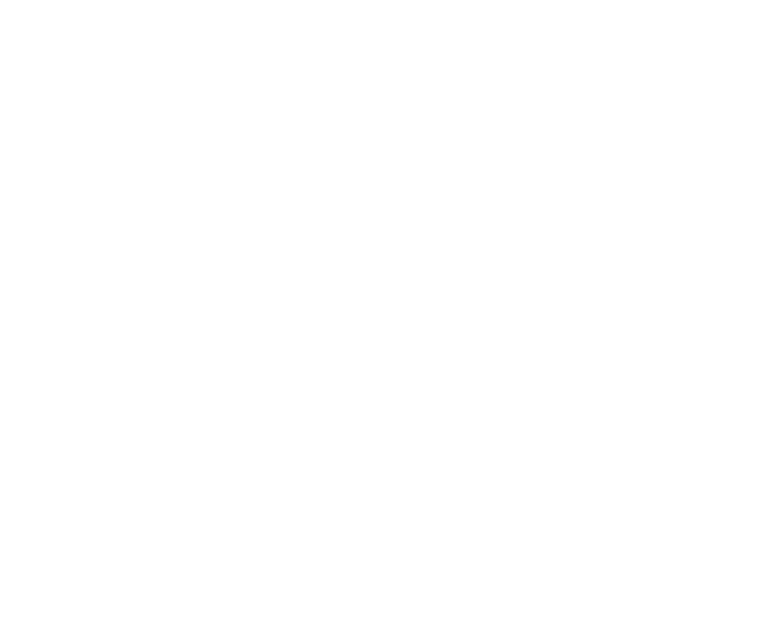
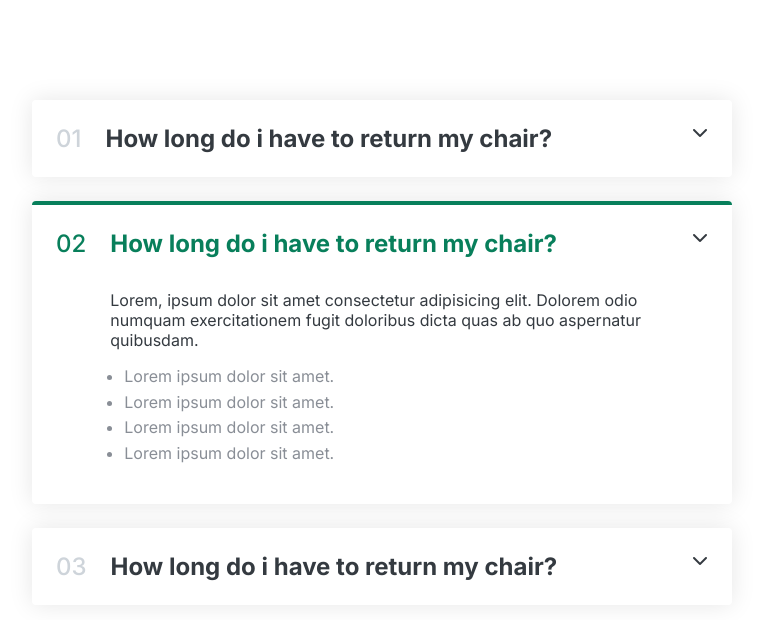
Before and after one commit to kemalaydik/htmlComponents, a plain HTML site: page index.html in a window 1280 px wide. Shown: the whole page, without its empty margins (258-1021 px from the left). Drawn offline with Linux system fonts and the light colour scheme.

Commit message:
accordion v1

```diff
--- a/index.html
+++ b/index.html
@@ -9,10 +9,38 @@
   <link rel="preconnect" href="https://fonts.googleapis.com">
   <link rel="preconnect" href="https://fonts.gstatic.com" crossorigin>
   <link href="https://fonts.googleapis.com/css2?family=Inter:wght@400;500;700&display=swap" rel="stylesheet">
+  <link rel="stylesheet" href="https://cdnjs.cloudflare.com/ajax/libs/font-awesome/6.1.1/css/all.min.css">
   <link rel="stylesheet" href="./styles/styles.css">
 </head>
 
 <body>
+  <section class="accordion-container">
+    <div class="accordion-item">
+      <h4 class="number">01</h4>
+      <h2>How long do i have to return my chair?</h2>
+      <i class="fa fa-chevron-down" aria-hidden="true"></i>
+    </div>
+    <div class="accordion-item active">
+      <h4 class="number">02</h4>
+      <h2>How long do i have to return my chair?</h2>
+      <i class="fa fa-chevron-down" aria-hidden="true"></i>
+      <div class="hidden-content">
+        <p>Lorem, ipsum dolor sit amet consectetur adipisicing elit. Dolorem odio numquam exercitationem fugit doloribus
+          dicta quas ab quo aspernatur quibusdam.</p>
+        <ul>
+          <li>Lorem ipsum dolor sit amet. </li>
+          <li>Lorem ipsum dolor sit amet. </li>
+          <li>Lorem ipsum dolor sit amet. </li>
+          <li>Lorem ipsum dolor sit amet. </li>
+        </ul>
+      </div>
+    </div>
+    <div class="accordion-item">
+      <h4 class="number">03</h4>
+      <h2>How long do i have to return my chair?</h2>
+      <i class="fa fa-chevron-down" aria-hidden="true"></i>
+    </div>
+  </section>
 
 </body>
 
--- a/styles/accordion.css
+++ b/styles/accordion.css
@@ -0,0 +1,59 @@
+.accordion-container {
+	width: 700px;
+	background-color: white;
+	margin: 100px auto;
+	display: flex;
+	flex-direction: column;
+	gap: 24px;
+}
+
+.accordion-item {
+	border-radius: 4px;
+	overflow: hidden;
+	box-shadow: 0px 0 24px rgba(0, 0, 0, 0.1);
+	padding: 24px;
+	color: var(--gray-color);
+	display: grid;
+	grid-template-columns: auto 1fr auto;
+	column-gap: 24px;
+	row-gap: 32px;
+}
+
+.accordion-item.active {
+	border-top: 4px solid var(--main-color);
+}
+
+.accordion-item > h4 {
+	color: #ced4da;
+}
+.accordion-item.active > h4 {
+	color: var(--main-color);
+}
+.accordion-item.active > h2 {
+	color: var(--main-color);
+}
+
+.number {
+	font-size: 24px;
+	font-weight: 500;
+}
+
+.header > h2 {
+	font-size: 24px;
+}
+fa-chevron-down {
+	cursor: pointer;
+	font-size: 24px;
+}
+
+.hidden-content {
+	grid-column: 2/3;
+}
+
+.hidden-content > ul {
+	padding: 14px;
+}
+.hidden-content > ul > li {
+	color: #898e96;
+	line-height: 1.6;
+}
--- /dev/null
+++ b/styles/boilerplate.css
@@ -0,0 +1,15 @@
+:root {
+	--main-color: #087f5b;
+	--gray-color: #343a40;
+}
+
+* {
+	margin: 0;
+	padding: 0;
+	box-sizing: border-box;
+}
+
+body {
+	font-family: 'Inter', sans-serif;
+	color: var(--grey-color);
+}
--- a/styles/styles.css
+++ b/styles/styles.css
@@ -1,16 +1,2 @@
+@import url('boilerplate.css');
 @import url('accordion.css');
-:root {
-	--main-color: :#087f5b;
-  --grey-color:#343a40;
-}
-
-* {
-	margin: 0;
-	padding: 0;
-	box-sizing: border-box;
-}
-
-body {
-  font-family: 'Inter', sans-serif;
-  color: var(--grey-color);
-}
```
